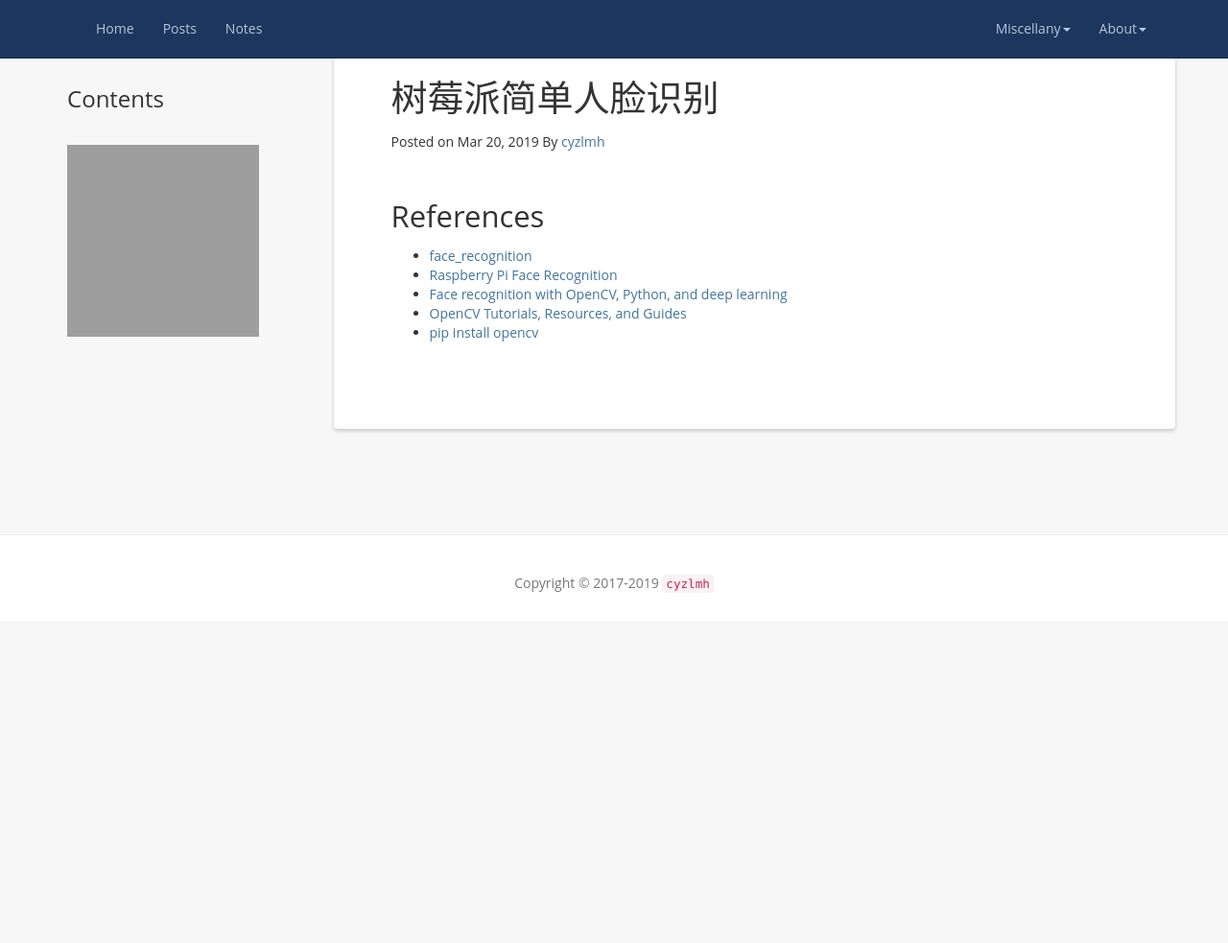
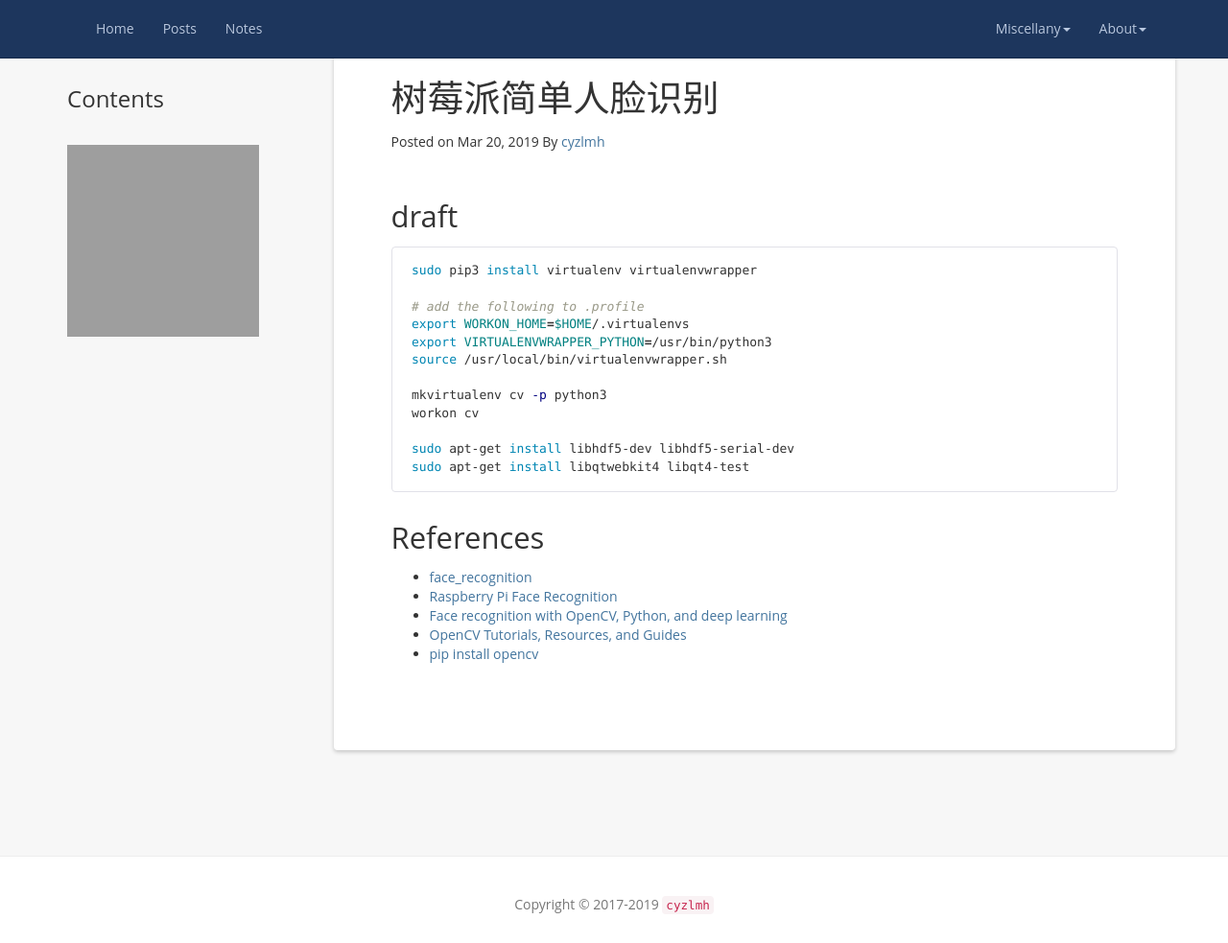
Before and after one commit to cyzlmh/cyzlmh.github.io, a Jekyll site: the page built from _posts/2019-03-20-树莓派简单人脸识别.md, in a window 1280 px wide and 983 px high. Shown: the whole window at 96% size. Built offline with Jekyll 4.4.1, drawn with Linux system fonts in a browser that asks for light colours; nearby versions of some CDN libraries; grey boxes are pictures that could not be loaded.

````diff
--- a/_posts/2019-03-20-树莓派简单人脸识别.md
+++ b/_posts/2019-03-20-树莓派简单人脸识别.md
@@ -6,6 +6,23 @@ categories: post
 tags: raspberrypi
 ---
 
+## draft
+
+``` shell
+sudo pip3 install virtualenv virtualenvwrapper
+
+# add the following to .profile
+export WORKON_HOME=$HOME/.virtualenvs
+export VIRTUALENVWRAPPER_PYTHON=/usr/bin/python3
+source /usr/local/bin/virtualenvwrapper.sh
+
+mkvirtualenv cv -p python3
+workon cv
+
+sudo apt-get install libhdf5-dev libhdf5-serial-dev
+sudo apt-get install libqtwebkit4 libqt4-test
+```
+
 ## References
 
 - [face_recognition](https://github.com/ageitgey/face_recognition)
````
Also changed, not shown: _posts/2019-02-25-树莓派 3B+ 无线ssh启动.md (+4 -0 lines), _posts/2019-02-28-树莓派配合云服务器实现内网穿透.md (+8 -0 lines), notes/Note-Linux.md (+11 -0 lines), notes/Note-pip.md (+3 -0 lines), 4 other files.
